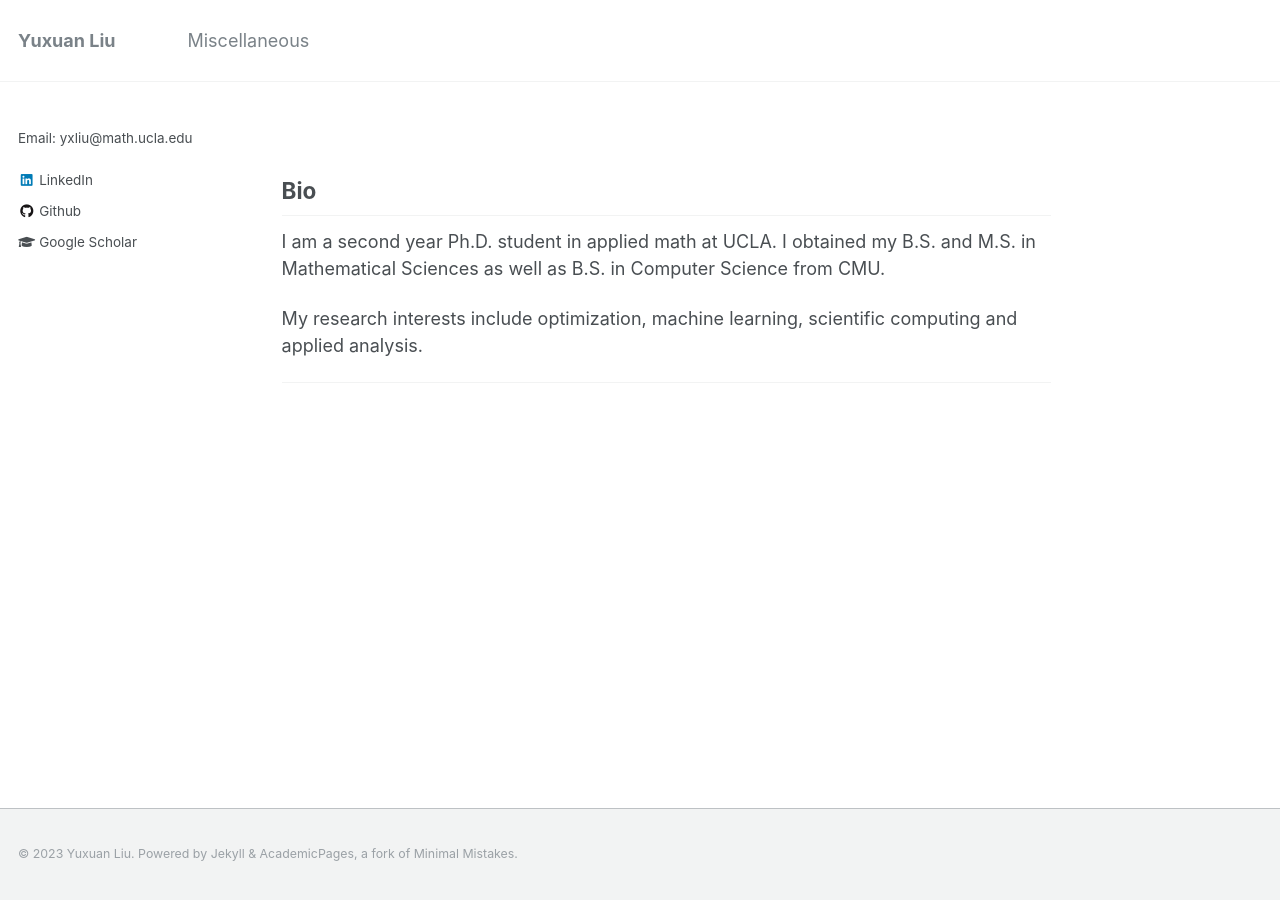
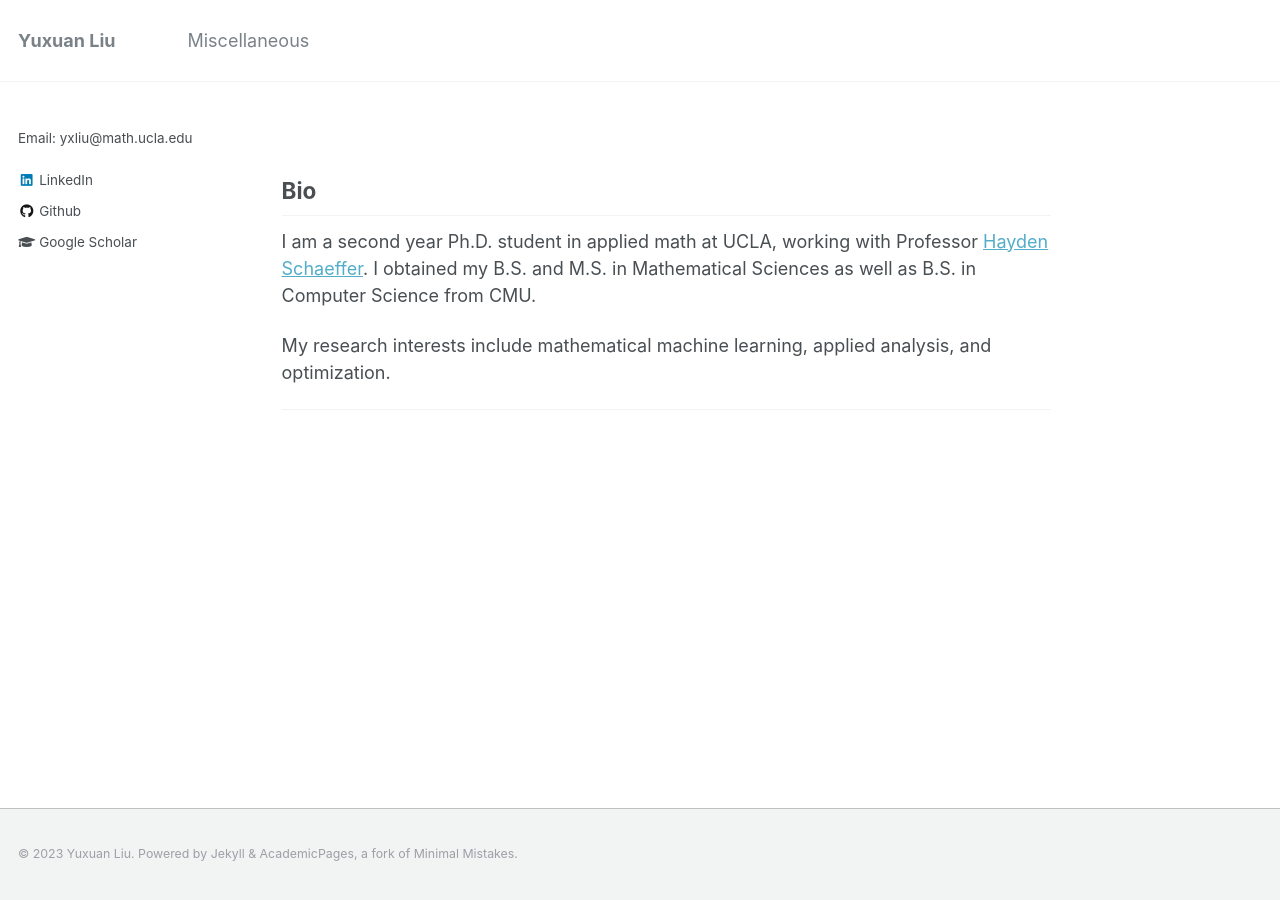
Before and after one commit to felix-lyx/felix-lyx.github.io, a Jekyll site: the page built from _pages/about.md, in a window 1280 px wide. Built offline with Jekyll 4.4.1, drawn with Linux system fonts in a browser that asks for light colours.

Commit message:
Update about.md

```diff
--- a/_pages/about.md
+++ b/_pages/about.md
@@ -10,8 +10,8 @@ redirect_from:
 
 ## Bio
 
-I am a second year Ph.D. student in applied math at UCLA. I obtained my B.S. and M.S. in Mathematical Sciences as well as B.S. in Computer Science from CMU.
+I am a second year Ph.D. student in applied math at UCLA, working with Professor [Hayden Schaeffer](http://www.math.ucla.edu/~hayden). I obtained my B.S. and M.S. in Mathematical Sciences as well as B.S. in Computer Science from CMU.
 
-My research interests include optimization, machine learning, scientific computing and applied analysis.
+My research interests include mathematical machine learning, applied analysis, and optimization.
 
 ---
```
